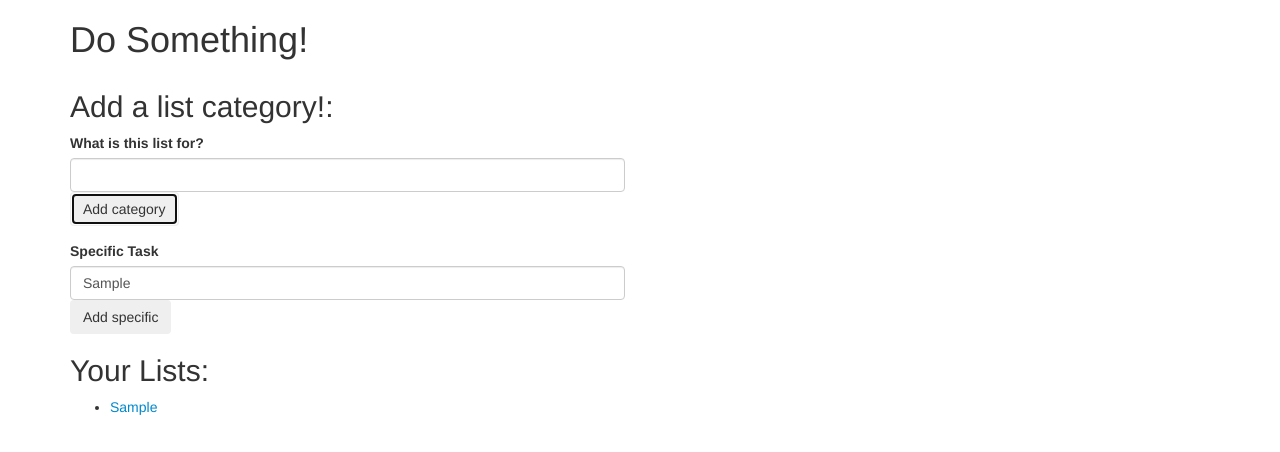
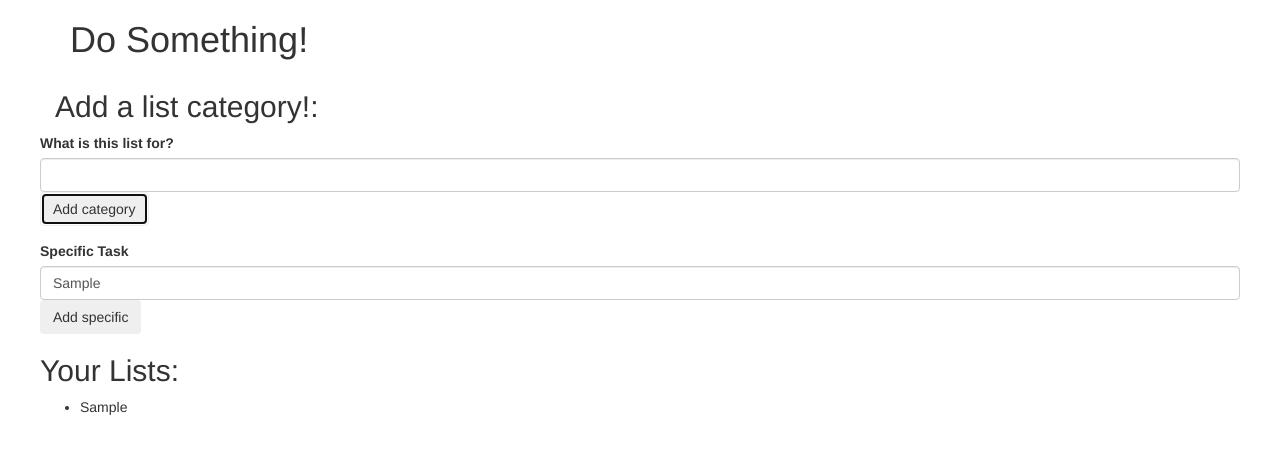
Before and after one commit to peerend/toDoList, a plain HTML site: page index.html in a window 1280 px wide. Both pictures are taken after typing "Sample", "Sample" into the empty fields and a click on the button "Add category". Drawn offline with Linux system fonts and the light colour scheme.

Commit message:
Guru advice taken

```diff
--- a/index.html
+++ b/index.html
@@ -12,25 +12,30 @@
       <h1>Do Something!</h1>
 
       <div class="row">
-        <div class="col-md-6">
+        <div class="span7">
           <h2>Add a list category!:</h2>
           <form id="new-to-do">
-            <div class="form-group">
-              <label for="to-do">What is this list for?</label>
-              <input type="text" class="form-control" id="to-do">
-              <button type="submit" class="btn">Add category</button>
+            <div class="row">
+            <div class="span3">
+              <div class="form-group">
+                <label for="to-do">What is this list for?</label>
+                <input type="text" class="form-control" id="to-do">
+                <button type="submit" class="btn">Add category</button>
+              </div>
             </div>
             <div class="form-group">
+              <div class="span4">
               <label for="specific">Specific Task</label>
-              <input type="text" class="form-control" id="new-thing-todo">
+              <input type="text" class="form-control" id="new-thing">
             <button type="submit" class="btn">Add specific</button>
+              </div>
+            </div>
           </form>
 
           <h2>Your Lists:</h2>
-          <ul id="tasks">
+          <ul id="lists">
 
           </ul>
-        </div>
       </div>
     </div>
   </body>
--- a/js/scripts.js
+++ b/js/scripts.js
@@ -2,11 +2,11 @@ $(document).ready(function(){
   $("form#new-to-do").submit(function(event){
     event.preventDefault();
 
-    var inputtedItem = $("input#to-do").val();
-    var newList = {list: inputtedItem};
-    //newList.tasks.push(newTask);
+    var listName = $("input#to-do").val();
+    var newList = {name: listName, tasks: []};
 
-    $('ul#tasks').append("<li><span class='task'>" + newList.list + " " + "</span></li>");
+
+    $('ul#lists').append("<li><span class='list'>" + newList.name + " " + "</span></li>");
     $("input#to-do").val('');
 
     // $(".task").click(function(){
```
